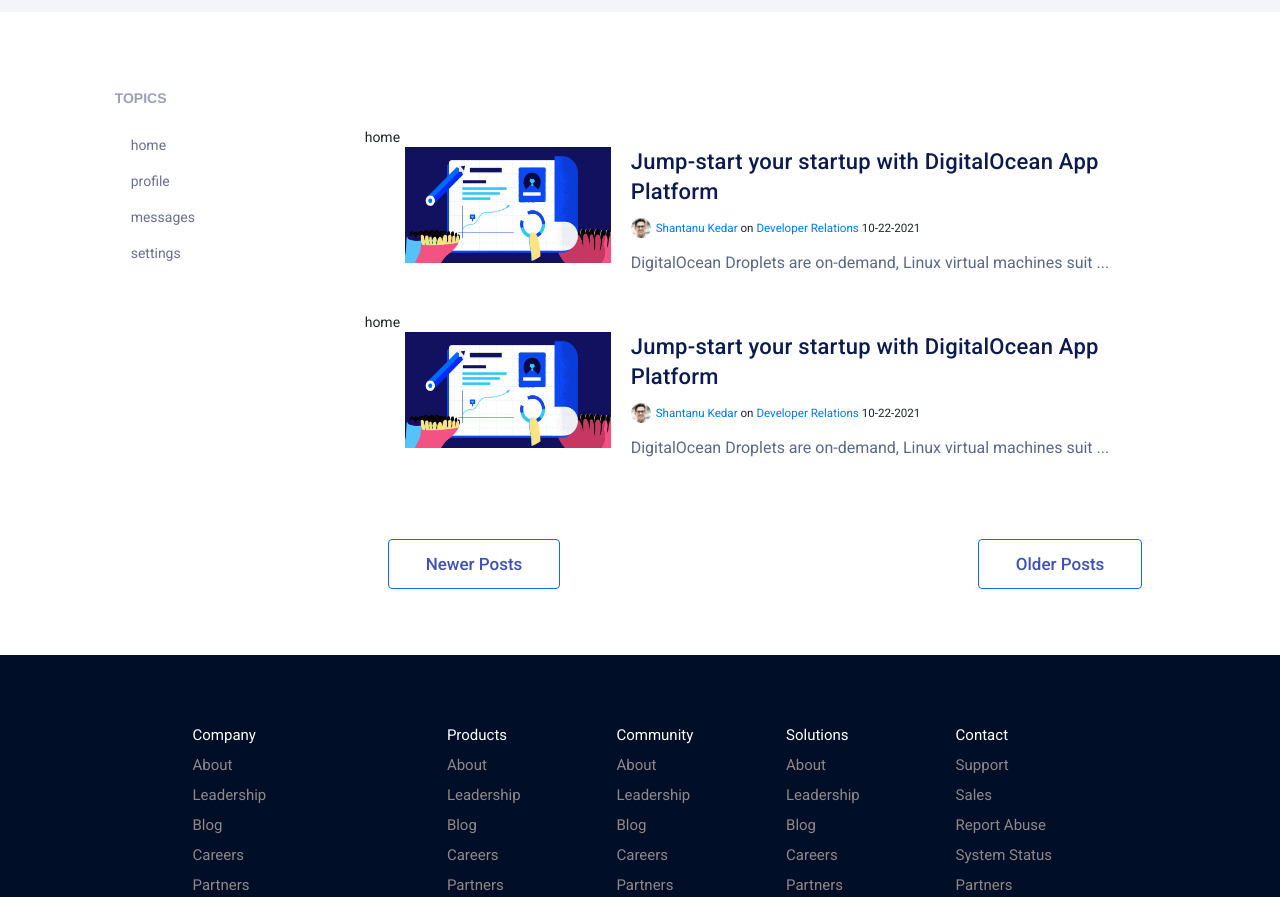
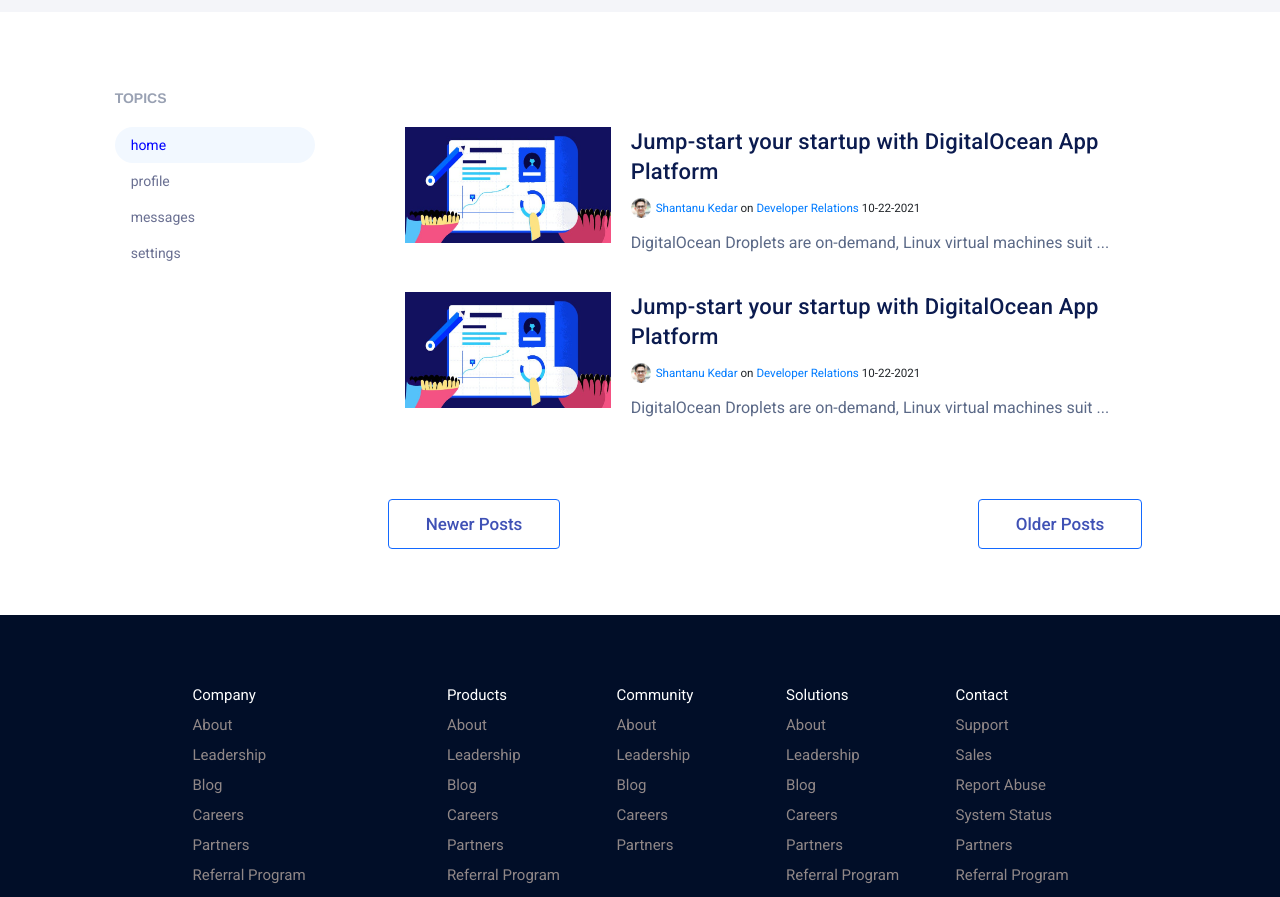
Before and after one commit to Awais-Practice/myBlog-, an Angular app: page / in a window 1280 px wide. Shown: the part 780-1677 px from the top of the page. Built offline with nearby package versions, Linux system fonts and the light colour scheme.

Commit message:
Add ngClass for crunt active category

```diff
--- a/src/app/contentContainer/blog-topics/blog-topics.component.html
+++ b/src/app/contentContainer/blog-topics/blog-topics.component.html
@@ -30,6 +30,7 @@
             *ngFor="let category of topics"
             (click)="topic = category.value"
             class="nav-link"
+            [ngClass]="{ cruntActive: category.value == topic }"
             >{{ category.value }}</a
           >
         </div>
@@ -39,7 +40,6 @@
             <!-- style="width: 35rem" -->
 
             <div *ngFor="let topicPost of posts">
-              {{ topicPost.category }}
               <ul>
                 <li>
                   <img
--- a/src/app/contentContainer/blog-topics/blog-topics.component.scss
+++ b/src/app/contentContainer/blog-topics/blog-topics.component.scss
@@ -22,6 +22,10 @@
         background-color: #f2f8ff;
         color: blue;
       }
+    }
+    .cruntActive {
+      background-color: #f2f8ff;
+      color: blue;
     }
   }
   .tab-content {
```
Also changed, not shown: src/app/contentContainer/shared/post-data.service.ts (+0 -118 lines).
